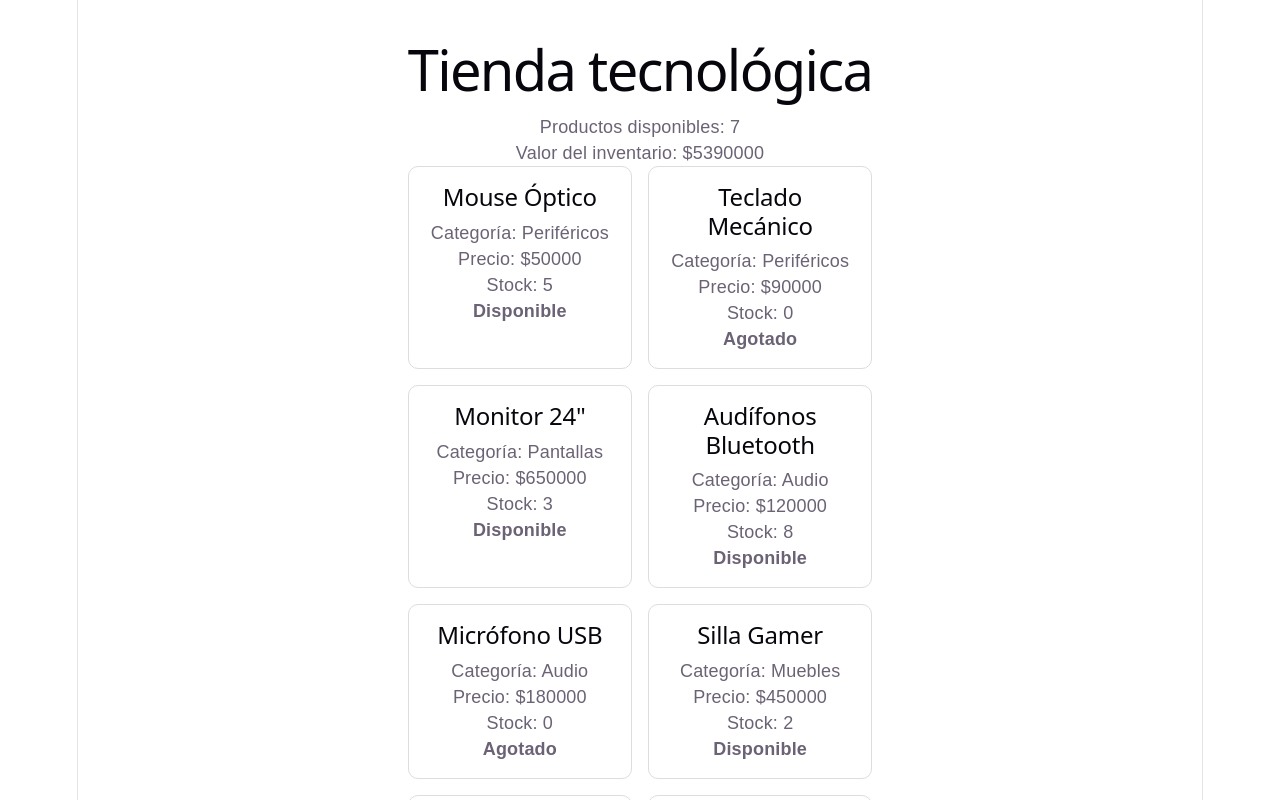
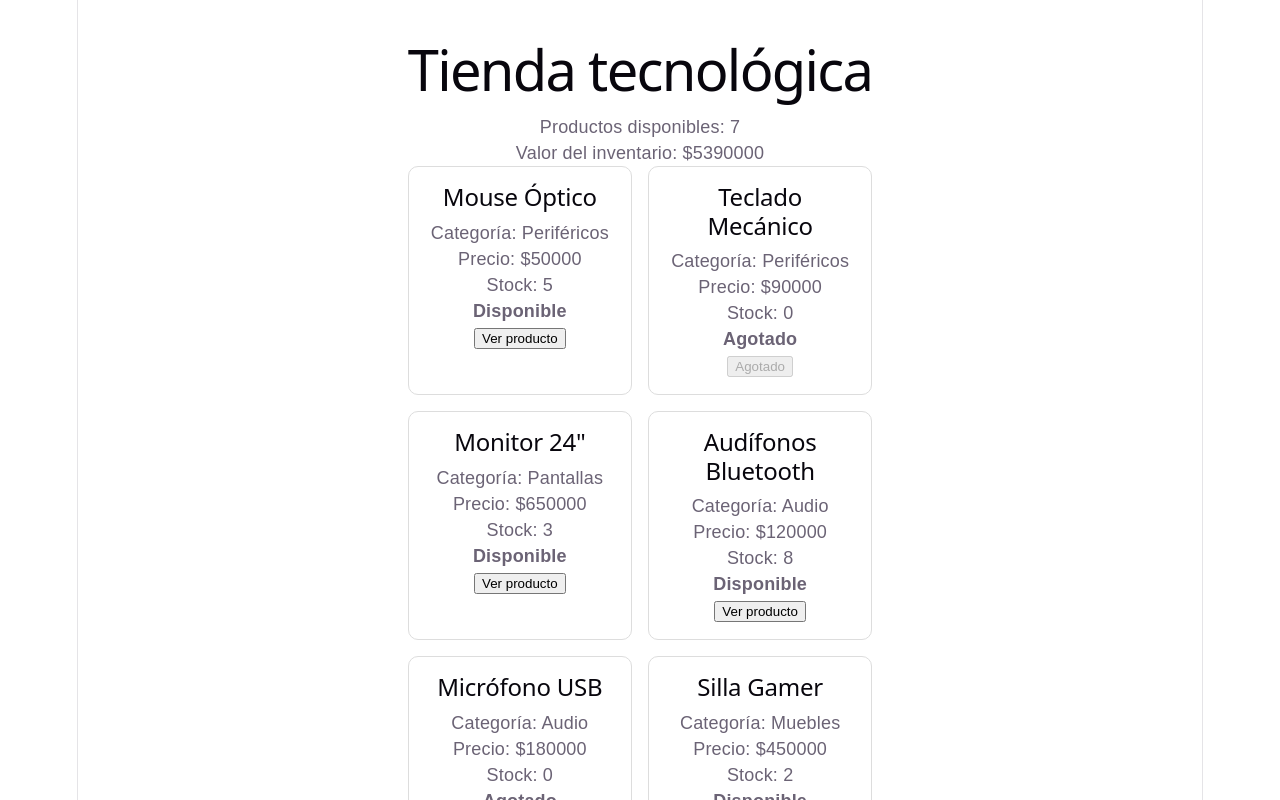
Before and after one commit to JulianR323/Reactjavaescri, a React (Vite) app in the folder tienda-react/: page / in a window 1280 px wide. Shown: the top 800 px of the page. Built offline with nearby package versions, Linux system fonts and the light colour scheme.

Commit message:
Añadido a productcard

```diff
--- a/tienda-react/src/components/ProductCard.jsx
+++ b/tienda-react/src/components/ProductCard.jsx
@@ -1,13 +1,27 @@
 function ProductoCard({ producto }) {
- const estado = producto.stock > 0 ? 'Disponible' : 'Agotado';
- return (
- <article className="producto-card">
- <h2>{producto.nombre}</h2>
- <p>Categoría: {producto.categoria}</p>
- <p>Precio: ${producto.precio}</p>
- <p>Stock: {producto.stock}</p>
- <strong>{estado}</strong>
- </article>
- );
+  const { nombre, precio, categoria, stock } = producto;
+  const estado = stock > 0 ? "Disponible" : "Agotado";
+
+  const mostrarProducto = () => {
+    alert(`Seleccionaste ${nombre}`);
+  };
+
+  return (
+    <article className="producto-card">
+      <h2>{nombre}</h2>
+      <p>Categoría: {categoria}</p>
+      <p>Precio: ${precio}</p>
+      <p>Stock: {stock}</p>
+      <strong>{estado}</strong>
+      <br />
+      <button
+        onClick={mostrarProducto}
+        disabled={stock === 0}
+      >
+        {stock > 0 ? "Ver producto" : "Agotado"}
+      </button>
+    </article>
+  );
 }
+
 export default ProductoCard;
```
